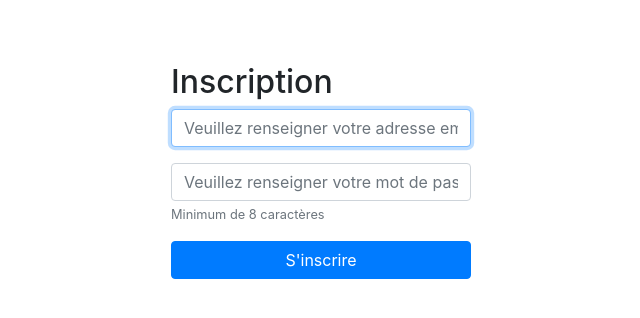
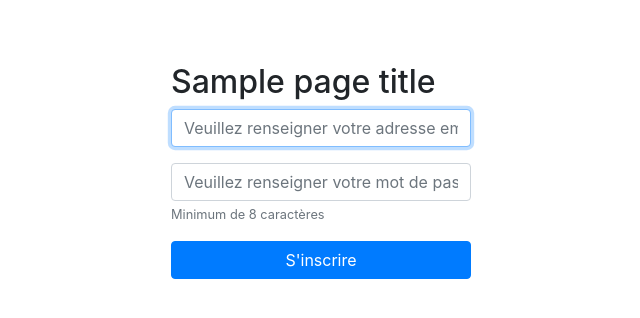
Before and after one commit to Wabon95/blog, a PHP site: template app/views/user/signup.php in a window 1280 px wide. Shown: the part 56-374 px from the top of the page, without its empty margins (319-959 px from the left). Run offline with PHP 8.4, Linux system fonts and the light colour scheme; the template is opened without the code that fills it: most values are stand-ins (such as "Sample title", 1, 10 or a date in 2020).

Commit message:
template h2 -> page_titlke

```diff
--- a/app/views/user/login.php
+++ b/app/views/user/login.php
@@ -1,7 +1,7 @@
 <div class="container">
 
     <form id="form-signin" action="/login" method="post">
-        <h2>Connexion</h2>
+        <h2><?= $page_title ?></h2>
         <!-- <label for="inputEmail" class="sr-only">Adresse email</label> -->
         <input type="email" id="inputEmail" name="inputEmail" class="form-control mb-3" placeholder="Veuillez renseigner votre adresse email" required autofocus>
 
--- a/app/views/user/signup.php
+++ b/app/views/user/signup.php
@@ -1,7 +1,7 @@
 <div class="container">
 
     <form id="form-signin" action="/sign_up" method="post">
-        <h2>Inscription</h2>
+        <h2><?= $page_title ?></h2>
         <!-- <label for="inputEmail" class="sr-only">Adresse email</label> -->
         <input type="email" id="inputEmail" name="inputEmail" class="form-control mb-3" placeholder="Veuillez renseigner votre adresse email" required autofocus>
 
```
